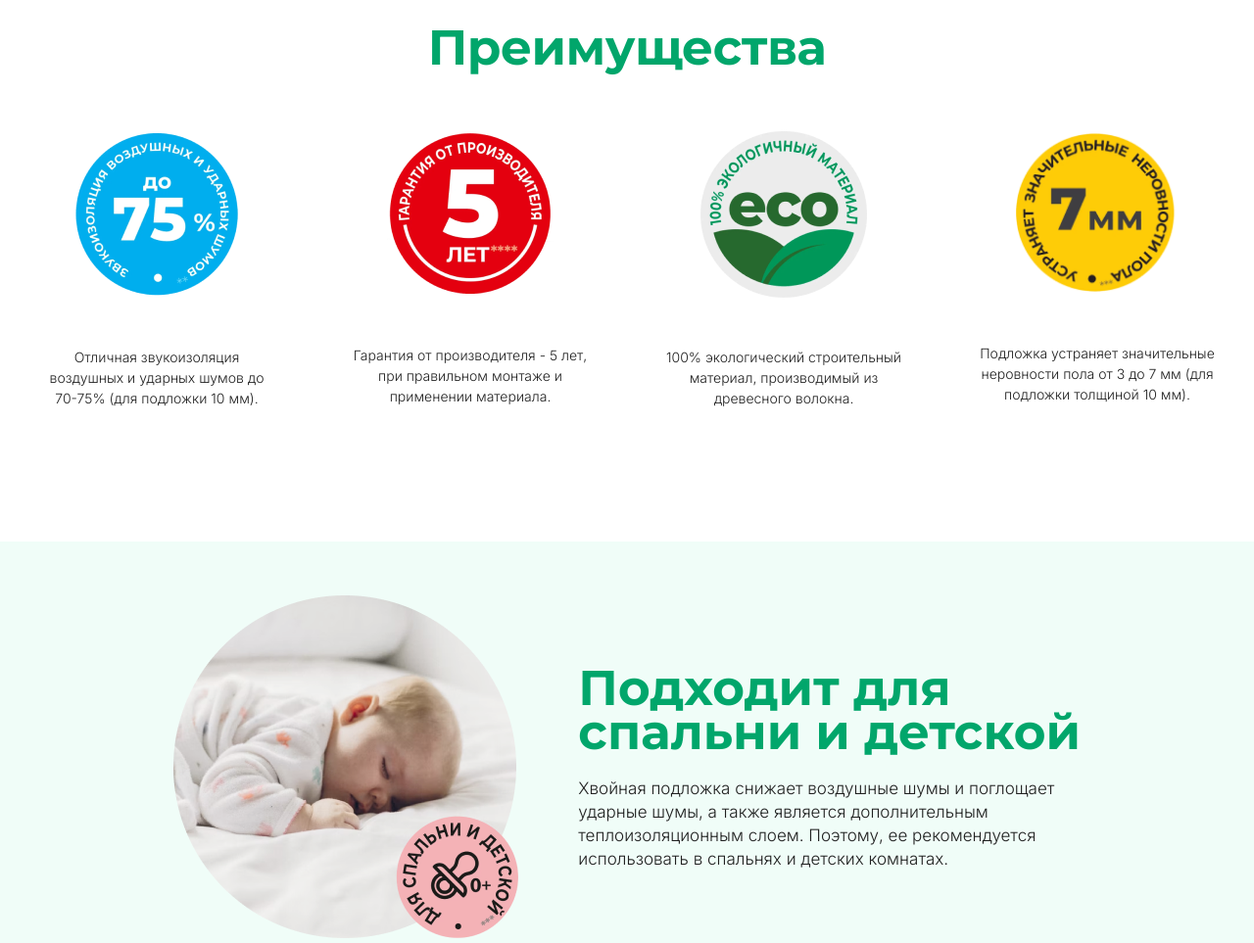
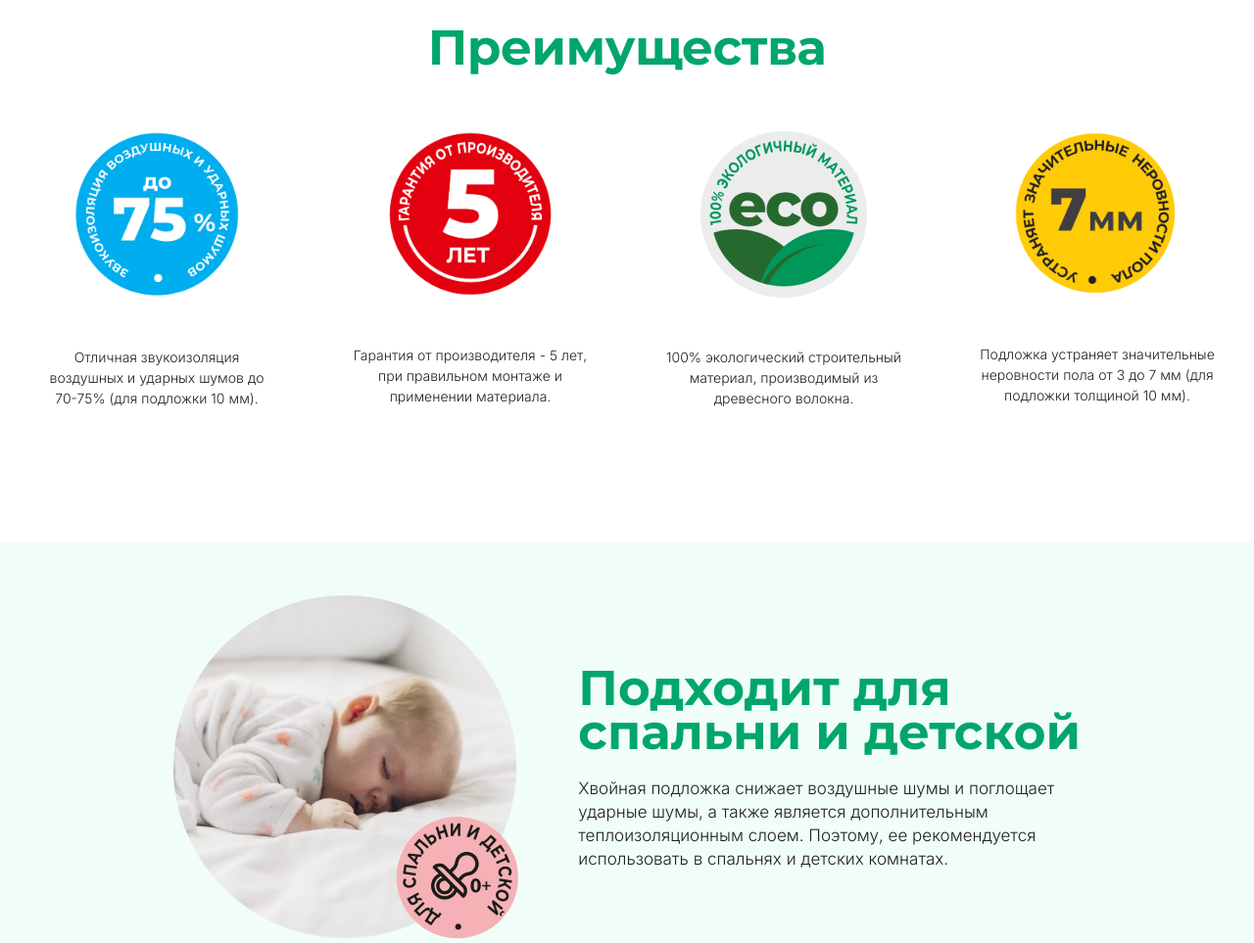
Before and after one commit to iarchangelneu/floor, a plain HTML site: page index.html in a window 1280 px wide. Shown: the part 1440-2403 px from the top of the page at 98% size. Drawn offline with nearby package versions, Linux system fonts and the light colour scheme; files whose address does not match are found by name.

Commit message:
advantages - baby

```diff
--- a/index.html
+++ b/index.html
@@ -124,7 +124,7 @@
             <div class="row advantages__row mt-5">
                 <div class="col-6 col-lg-3">
                     <div class="advantages__card">
-                        <img src="./img/advantages1.png" alt="" class="advantages__img">
+                        <img src="./img/advantage1.png" alt="" class="advantages__img">
                         <p class="advantages__text">
                             Отличная звукоизоляция воздушных и ударных шумов до 70-75% (для подложки 10 мм).
                         </p>
@@ -132,7 +132,7 @@
                 </div>
                 <div class="col-6 col-lg-3">
                     <div class="advantages__card">
-                        <img src="./img/advantages2.png" alt="" class="advantages__img">
+                        <img src="./img/advantage2.png" alt="" class="advantages__img">
                         <p class="advantages__text">
                             Гарантия от производителя - 5 лет, при правильном монтаже и применении материала.
                         </p>
@@ -148,7 +148,7 @@
                 </div>
                 <div class="col-6 col-lg-3">
                     <div class="advantages__card">
-                        <img src="./img/advantages4.png" alt="" class="advantages__img">
+                        <img src="./img/advantage4.png" alt="" class="advantages__img">
                         <p class="advantages__text">
                             Подложка устраняет значительные неровности пола от 3 до 7 мм (для подложки толщиной 10 мм).
                         </p>
@@ -163,7 +163,7 @@
         <div class="container-fluid baby">
             <div class="baby__block">
                 <div class="baby__img__block">
-                    <img src="./img/baby.png" class="baby__img" alt="">
+                    <img src="./img/babyg.png" class="baby__img" alt="">
                 </div>
                 <div class="">
                     <div class="baby__text mt-5">
```
Also changed, not shown: img/advantage1.png (added), img/advantage2.png (added), img/advantage4.png (added), img/baby2.png (added), img/babyg.png (added).
